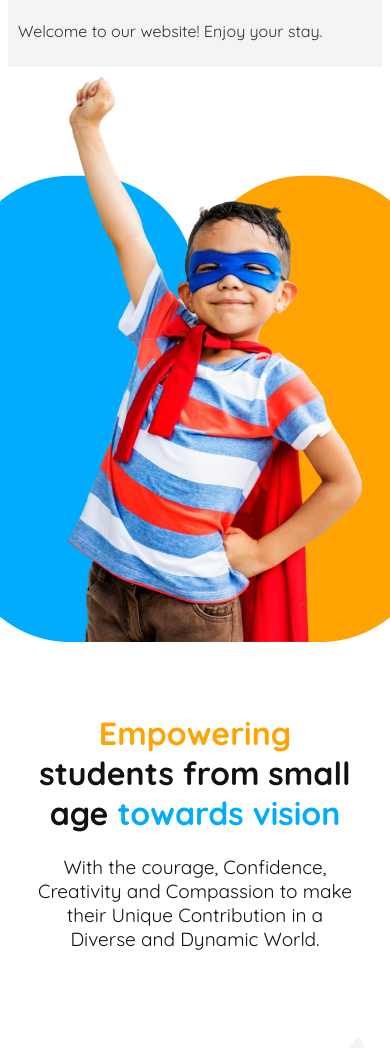
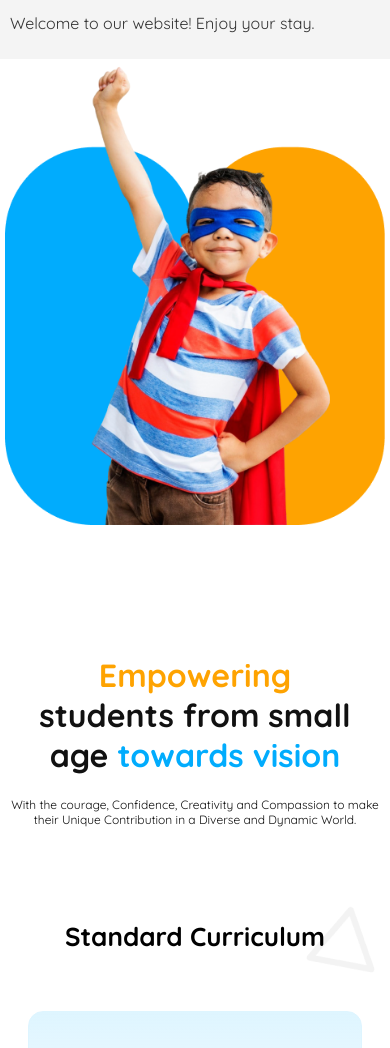
Before and after one commit to KKShain/kay-kay-assigment-2, a plain HTML site: page index.html in a window 390 px wide. Shown: the part 95-1143 px from the top of the page. Drawn offline with Linux system fonts and the light colour scheme.

Commit message:
edited css

```diff
--- a/styles/styles.css
+++ b/styles/styles.css
@@ -6,6 +6,8 @@
 
 body{
     /* padding: 0 80px; */
+    margin: 0;
+    padding: 0;
     box-sizing: border-box;
     font-family: "Quicksand", serif;
 }
@@ -337,11 +339,21 @@ footer .right{
 
     .banner{
         flex-direction: column-reverse;
-        padding: 0 25px;
+        padding:0;
+        gap: 0;
+        justify-content: center;
+    }
+    .banner-image img{
+        width: 380px;
     }
     .banner-image{
-        padding:0 20px;
+        text-align: center;
     }
+
+    .banner p{
+        font-size: 12px;
+    }
+
     .banner-text{
         text-align: center;
     }
@@ -360,12 +372,18 @@ footer .right{
     }
 
     .curriculum button{
-        display: none;
+        visibility: hidden;
+        /* display: none; */
+    }
+
+    .curriculum{
+        padding-bottom: 20px;
     }
 
     .all-story h2{
         font-size: 26px;
     }
+
 
     .large-stories{
         display: none;
@@ -403,4 +421,6 @@ footer .right{
     footer .middle{
         font-size: 16px;
     }
+
+
   }
```
